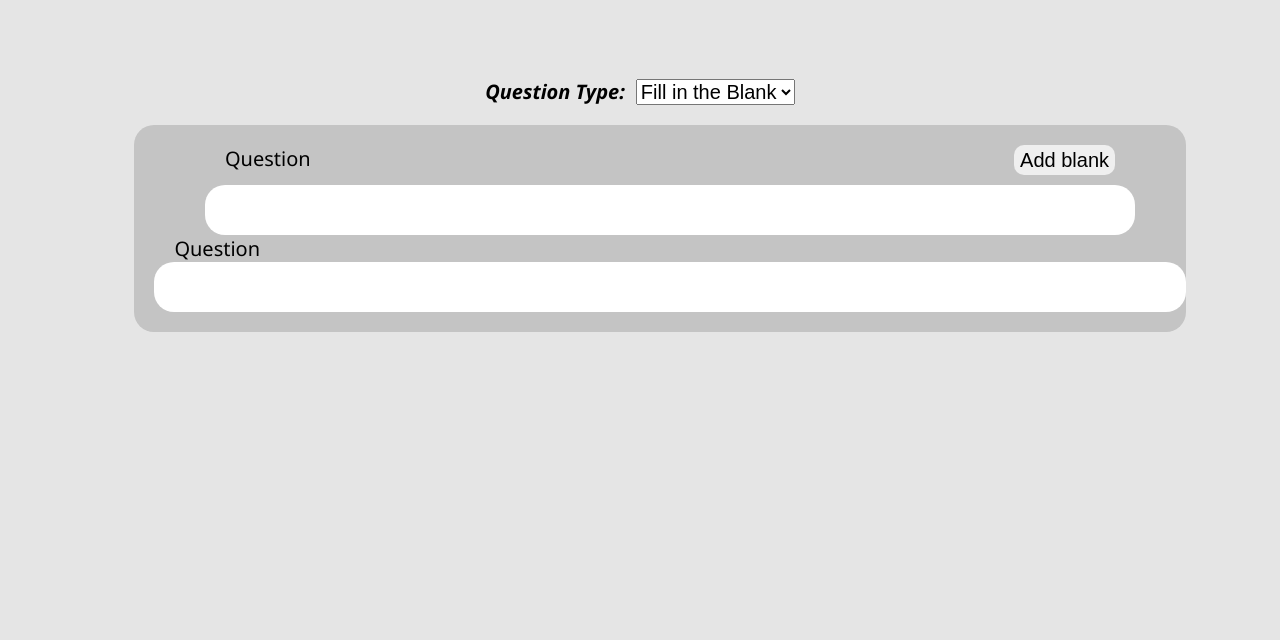
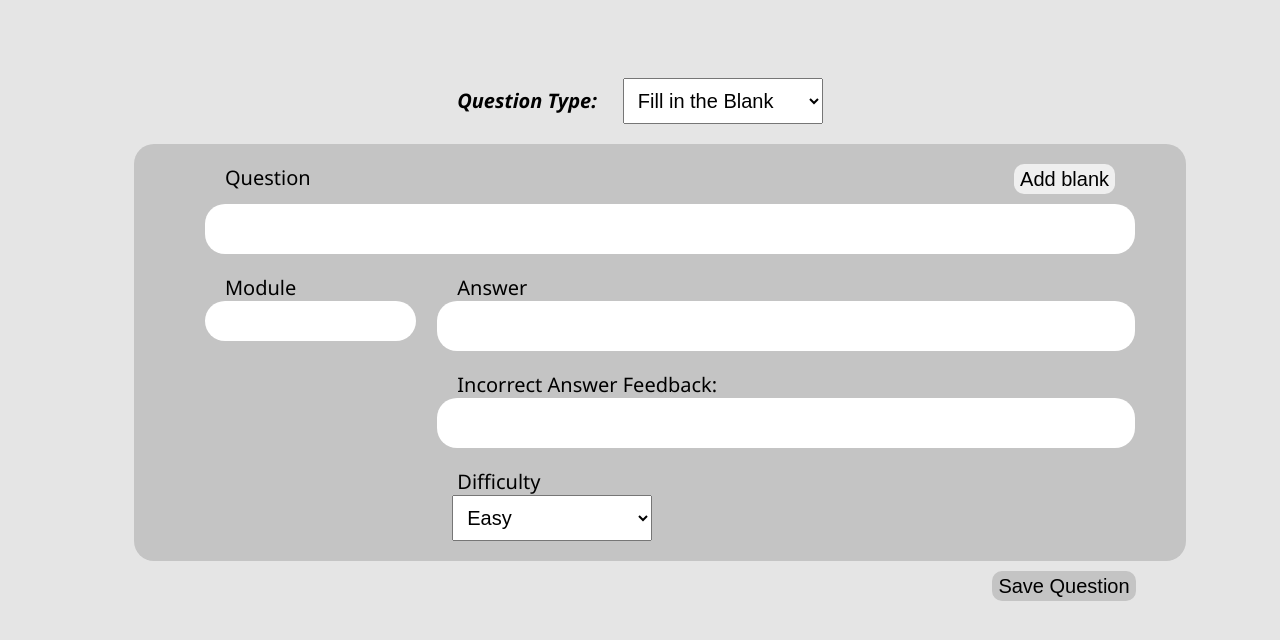
Before and after one commit to RomanWest/AAT, a Flask app: page /Create-Fill-in-the-Blank in a window 1280 px wide. Shown: the part 69-709 px from the top of the page. Run offline with Flask 2, Linux system fonts and the light colour scheme.

Commit message:
finished add fillinblank q i thinik

```diff
--- a/aat/static/style.css
+++ b/aat/static/style.css
@@ -314,10 +314,7 @@ td {
   margin-top:2rem;
   margin-bottom:2rem;
 }
-.dropdown-menu-questions{
-  font-size: 2rem;
-  font-weight: 400;
-}
+
 .add-blank-btn{
   float: right;
   height:3rem;
@@ -350,6 +347,7 @@ td {
   border: none;
   outline: none;
   padding: 1rem;
+  margin-bottom: 2rem;
 }
 .question-label{
   font-size: 2rem;
@@ -359,6 +357,62 @@ td {
   margin-left:5%;
   margin-right:5%;
 }
+.bottom-inputs{
+  margin-left:5%;
+  margin-right:5%;
+  display:flex;
+}
+.answer-and-difficulty{
+  display:flex;
+  flex-direction: column;
+  width:100%;
+}
+.module{
+  margin-right: 2rem;
+}
+.module-input{
+  width:90%;
+  height:2rem;
+  border-radius: 2rem;
+  border: none;
+  outline: none;
+  padding: 1rem;
+  margin-bottom: 2rem;
+}
+.question-input{
+  width:100%;
+  height:3rem;
+  border-radius: 2rem;
+  border: none;
+  outline: none;
+  padding: 1rem;
+  margin-bottom: 2rem;
+}
+.dropdown-menu-questions{
+  font-size: 2rem;
+  padding: 1rem;
+  margin-left:1.5rem;
+  width:20rem;
+  font-size: 2rem;
+  font-weight: 400;
+}
+.save-btn{
+  float: right;
+  height:3rem;
+  margin-bottom:1rem;
+  font-size: 2rem;
+  border-radius: 1rem;
+  outline: none;
+  border:none;
+  transition: 0.3s;
+  margin: 1rem;
+  background-color: #C4C4C4;
+}
+.save-btn:hover {
+  background-color: #aaaaaa;
+}
+
+
 
 /* login*/
 
--- a/aat/templates/Fill in blank.html
+++ b/aat/templates/Fill in blank.html
@@ -1,5 +1,6 @@
 {% extends "layout.html" %} {% block content %}
 <div class="mainbit">
+
   <div class="top-part">
     <div class="question-type-dropdown">
       <label class="pagetitle" for="question type">Question Type:</label> &nbsp;
@@ -26,14 +27,34 @@
     <div class="bottom-inputs">
       <div class="module-and-date">
         <div class="module">
-          <label class="question-label" for="question">Question</label>
-          <input class="question-input" type="text" id="question" name="question"/>
+          <label class="question-label" for="module">Module</label>
+          <input class="module-input" type="text" id="module" name="module"/>
+        </div>
+      </div>
 
-        </div>
-       </div>
-    <div class="answer"></div>
+    <div class="answer-and-difficulty">
+      <label class="question-label" for="answer">Answer</label>
+      <input class="question-input" type="text" id="answer" name="answer"/>
+      <label class="question-label" for="incorrect">Incorrect Answer Feedback:</label>
+      <input class="question-input" type="text" id="incorrect" name="incorrect"/>
+      <label class="question-label" for="incorrect">Difficulty</label>
+      <select class="dropdown-menu-questions" name="question type">
+        <option value="Fill in the Blank">Easy</option>
+        <option value="Multiple Choice">Hard</option>
+      </select>
+
+
+    </div>
 
     </div>
   </div>
+  <form class="save" method="POST" action="">
+    <input
+      class="save-btn"
+      type="submit"
+      name="Save"
+      value="Save Question"
+    />
+  </form>
 </div>
 {% endblock content %}
```
